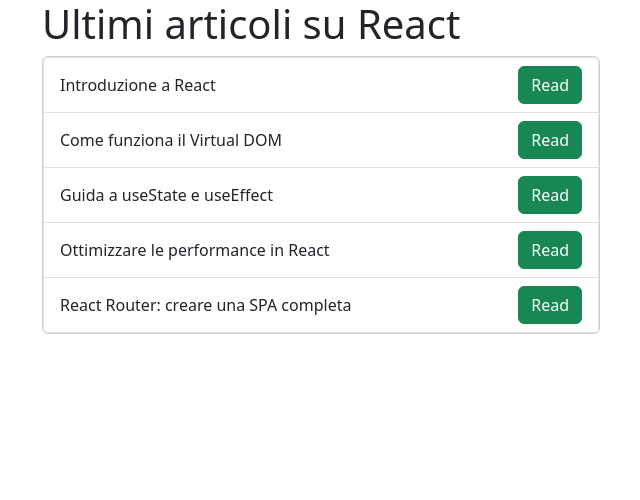
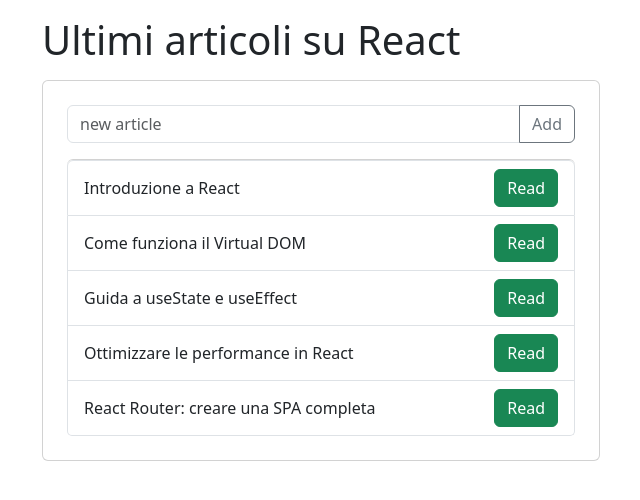
Before and after one commit to giuseppepetrazzuolo6/react-form, a React (Vite) app: page / in a window 1280 px wide. Shown: the top 500 px of the page, without its empty margins (319-959 px from the left). Built offline with nearby package versions, Linux system fonts and the light colour scheme.

Commit message:
add form on page

```diff
--- a/src/App.jsx
+++ b/src/App.jsx
@@ -23,13 +23,18 @@
     }
   ];
 
-
   return (
     <>
-      <div className="container">
+      <div className="container mt-3">
         <div className="col-6 mx-auto">
-          <h1 className="display-6">Ultimi articoli su React</h1>
-          <div className="card">
+          <h1 className="display-6 mb-3">Ultimi articoli su React</h1>
+          <div className="card p-4">
+            <form>
+              <div className="input-group mb-3">
+                <input type="text" className="form-control" placeholder="new article" aria-label="new article" aria-describedby="add-article" />
+                <button className="btn btn-outline-secondary" type="submit" id="add-article">Add</button>
+              </div>
+            </form>
             <ul className="list-group">
               {
                 articles.map(item =>
```
